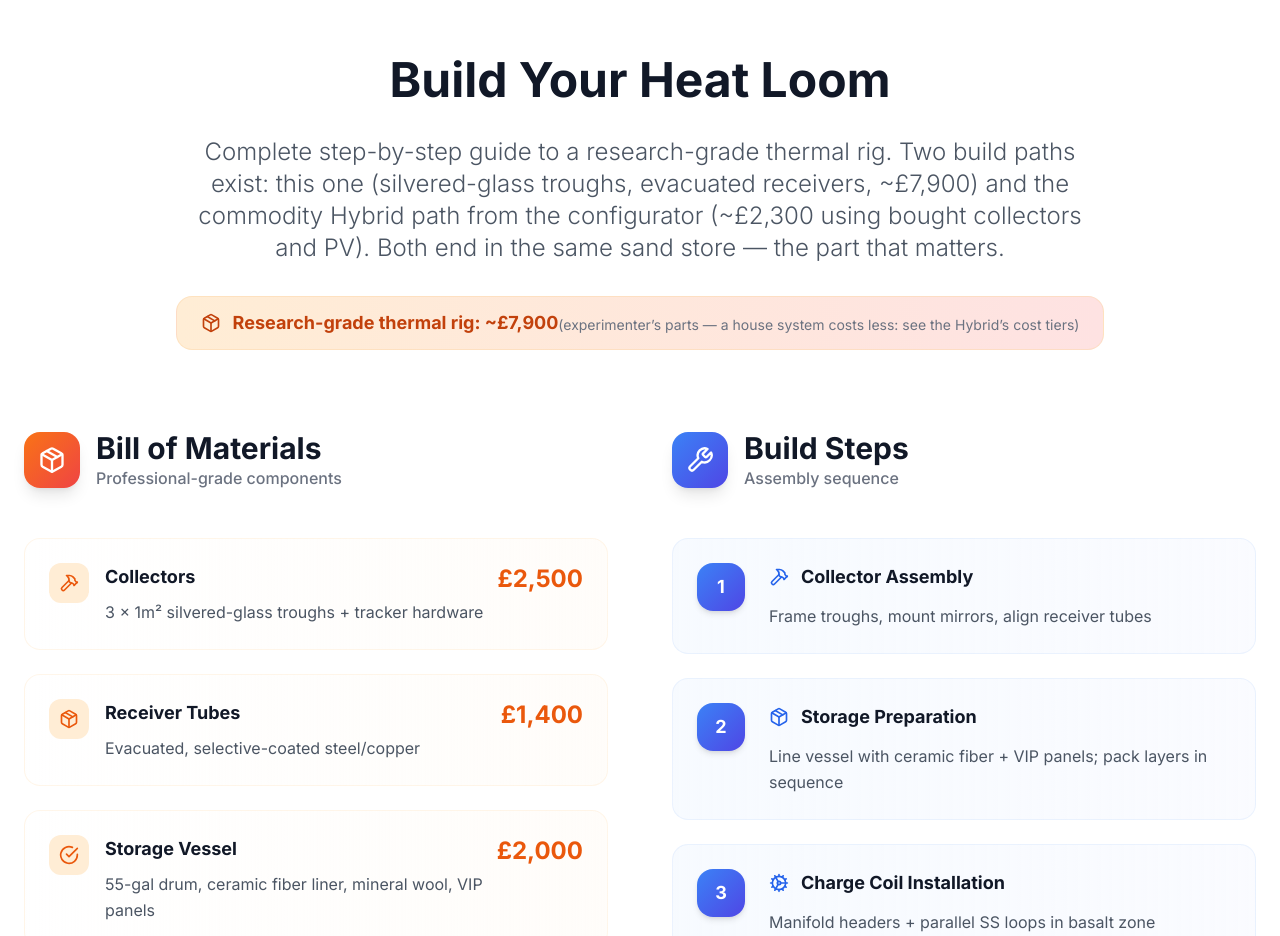
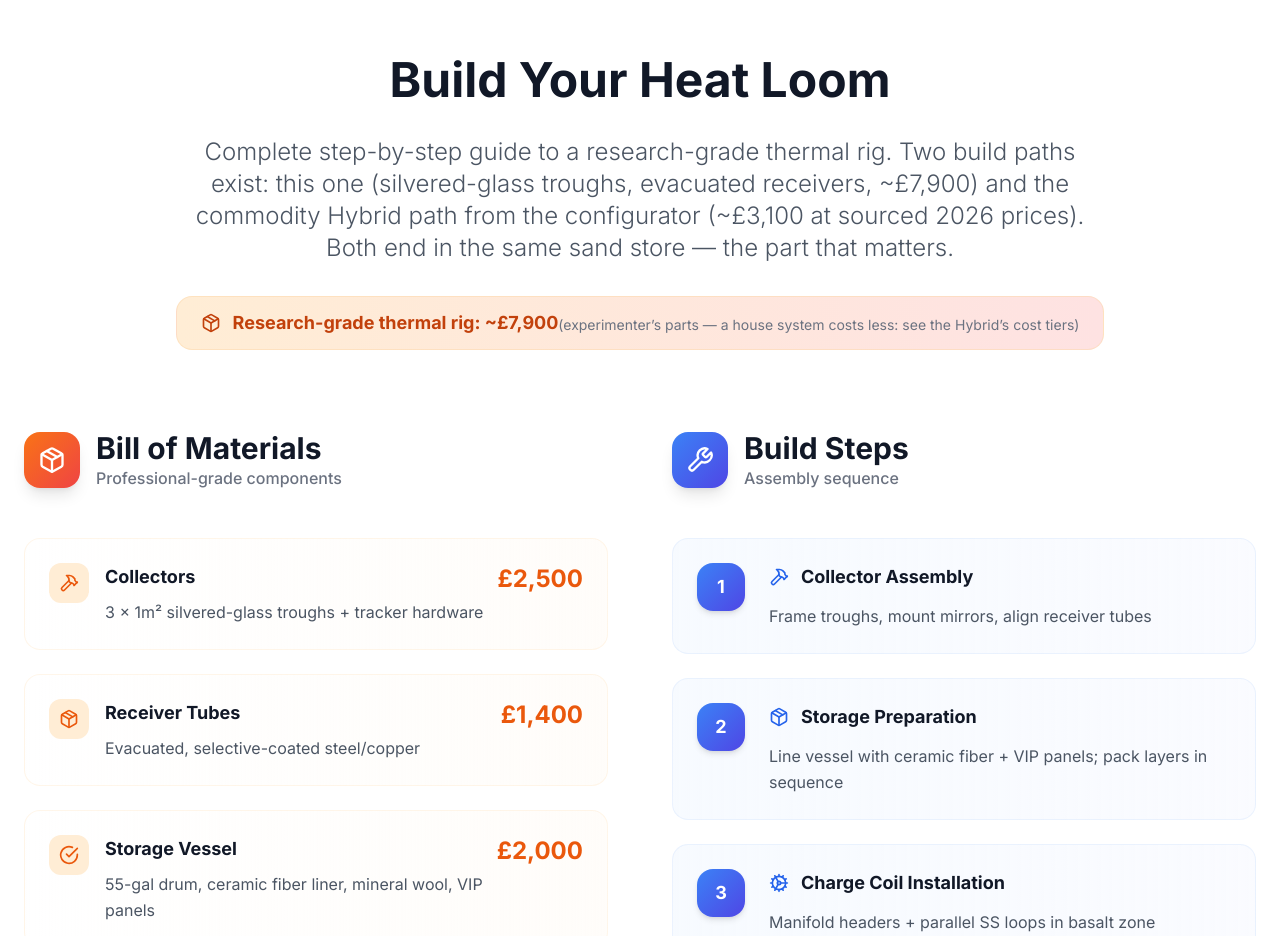
Before and after one commit to nfttrove/heatloom, a React (Vite) app: page / in a window 1280 px wide. Shown: the part 9060-9996 px from the top of the page. Built offline with nearby package versions, Linux system fonts and the light colour scheme.

Commit message:
Sweep stale pre-audit cost references

```diff
--- a/src/components/BuildGuide.tsx
+++ b/src/components/BuildGuide.tsx
@@ -58,7 +58,7 @@ export default function BuildGuide() {
           <p className="text-2xl text-gray-600 max-w-4xl mx-auto font-light">
             Complete step-by-step guide to a research-grade thermal rig. Two build paths exist:
             this one (silvered-glass troughs, evacuated receivers, ~£7,900) and the commodity
-            Hybrid path from the configurator (~£2,300 using bought collectors and PV). Both end
+            Hybrid path from the configurator (~£3,100 at sourced 2026 prices). Both end
             in the same sand store — the part that matters.
           </p>
           <div className="mt-8 inline-flex items-center px-6 py-3 bg-gradient-to-r from-orange-100 to-red-100 text-orange-700 rounded-2xl border border-orange-200/50">
```
